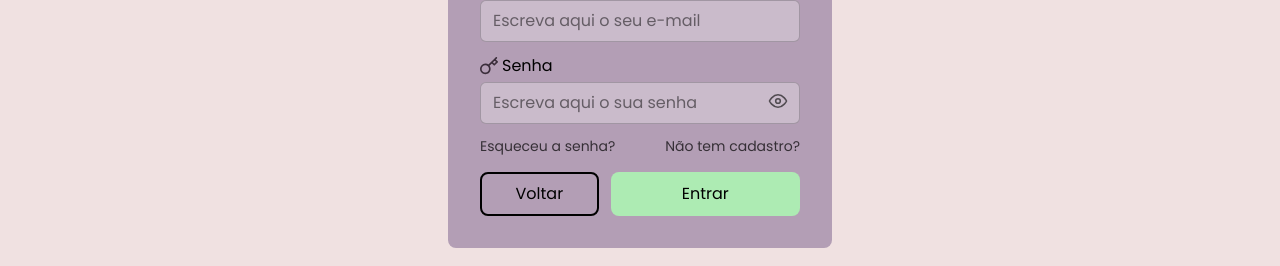
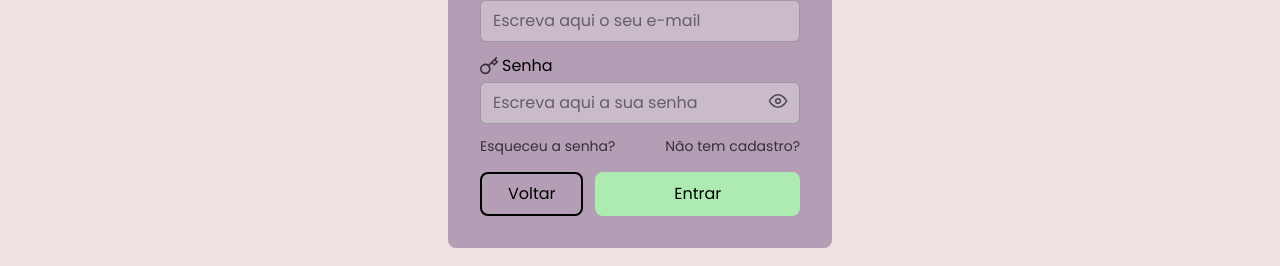
Before and after one commit to souza-luiza/UP, a Next.js app in the folder up-front/: page /login in a window 1280 px wide. Shown: the part 363-629 px from the top of the page. Built offline with nearby package versions, Linux system fonts and the light colour scheme.

Commit message:
ajustes em login e icons

```diff
--- a/up-front/src/app/components/Icons/AtSignIcon.tsx
+++ b/up-front/src/app/components/Icons/AtSignIcon.tsx
@@ -6,8 +6,8 @@ export default function AtSign({ primaryColor }: AtSignProps) {
     return (
         <div className="inline-flex justify-center items-center">
             <svg xmlns="http://www.w3.org/2000/svg" width="20" height="20" viewBox="0 0 24 24" fill="none">
-                <path d="M12 16C14.2091 16 16 14.2091 16 12C16 9.79086 14.2091 8 12 8C9.79086 8 8 9.79086 8 12C8 14.2091 9.79086 16 12 16Z" stroke="#3B2E3B" stroke-width="2" stroke-linecap="round" stroke-linejoin="round" />
-                <path d="M16 7.99999V13C16 13.7956 16.3161 14.5587 16.8787 15.1213C17.4413 15.6839 18.2044 16 19 16C19.7957 16 20.5587 15.6839 21.1213 15.1213C21.6839 14.5587 22 13.7956 22 13V12C21.9999 9.74302 21.2362 7.55247 19.8333 5.78452C18.4303 4.01658 16.4706 2.77521 14.2726 2.26229C12.0747 1.74936 9.76794 1.99503 7.72736 2.95936C5.68677 3.92368 4.03241 5.54995 3.03327 7.57371C2.03413 9.59748 1.74898 11.8997 2.22418 14.1061C2.69938 16.3125 3.90699 18.2932 5.65064 19.7263C7.39429 21.1593 9.57144 21.9603 11.8281 21.9991C14.0847 22.0379 16.2881 21.3122 18.08 19.94" stroke="#3B2E3B" stroke-width="2" stroke-linecap="round" stroke-linejoin="round" />
+                <path d="M12 16C14.2091 16 16 14.2091 16 12C16 9.79086 14.2091 8 12 8C9.79086 8 8 9.79086 8 12C8 14.2091 9.79086 16 12 16Z" stroke="#3B2E3B" strokeWidth="2" strokeLinecap="round" strokeLinejoin="round" />
+                <path d="M16 7.99999V13C16 13.7956 16.3161 14.5587 16.8787 15.1213C17.4413 15.6839 18.2044 16 19 16C19.7957 16 20.5587 15.6839 21.1213 15.1213C21.6839 14.5587 22 13.7956 22 13V12C21.9999 9.74302 21.2362 7.55247 19.8333 5.78452C18.4303 4.01658 16.4706 2.77521 14.2726 2.26229C12.0747 1.74936 9.76794 1.99503 7.72736 2.95936C5.68677 3.92368 4.03241 5.54995 3.03327 7.57371C2.03413 9.59748 1.74898 11.8997 2.22418 14.1061C2.69938 16.3125 3.90699 18.2932 5.65064 19.7263C7.39429 21.1593 9.57144 21.9603 11.8281 21.9991C14.0847 22.0379 16.2881 21.3122 18.08 19.94" stroke="#3B2E3B" strokeWidth="2" strokeLinecap="round" strokeLinejoin="round" />
             </svg>
         </div>
     );
--- a/up-front/src/app/components/Icons/KeyIcon.tsx
+++ b/up-front/src/app/components/Icons/KeyIcon.tsx
@@ -6,7 +6,7 @@ export default function Key({ primaryColor }: KeyProps) {
     return (
         <div className="inline-flex justify-center items-center">
             <svg xmlns="http://www.w3.org/2000/svg" width="18" height="18" viewBox="0 0 22 22" fill="none">
-                <path d="M19.9319 1L17.9319 3M17.9319 3L20.9319 6L17.4319 9.5L14.4319 6.5M17.9319 3L14.4319 6.5M10.3219 10.61C10.8383 11.1195 11.2487 11.726 11.5297 12.3948C11.8106 13.0635 11.9565 13.7813 11.9589 14.5066C11.9614 15.232 11.8203 15.9507 11.5438 16.6213C11.2674 17.2919 10.861 17.9012 10.3481 18.4141C9.83515 18.9271 9.22584 19.3334 8.55522 19.6099C7.8846 19.8864 7.16591 20.0275 6.44055 20.025C5.71518 20.0226 4.99746 19.8767 4.32871 19.5958C3.65995 19.3148 3.05338 18.9043 2.54392 18.388C1.54205 17.3507 0.987677 15.9614 1.00021 14.5193C1.01274 13.0772 1.59117 11.6977 2.61091 10.678C3.63066 9.65825 5.01013 9.07982 6.45221 9.06729C7.89429 9.05476 9.2836 9.60913 10.3209 10.611L10.3219 10.61ZM10.3219 10.61L14.4319 6.5" stroke="#3B2E3B" stroke-width="2" stroke-linecap="round" stroke-linejoin="round" />
+                <path d="M19.9319 1L17.9319 3M17.9319 3L20.9319 6L17.4319 9.5L14.4319 6.5M17.9319 3L14.4319 6.5M10.3219 10.61C10.8383 11.1195 11.2487 11.726 11.5297 12.3948C11.8106 13.0635 11.9565 13.7813 11.9589 14.5066C11.9614 15.232 11.8203 15.9507 11.5438 16.6213C11.2674 17.2919 10.861 17.9012 10.3481 18.4141C9.83515 18.9271 9.22584 19.3334 8.55522 19.6099C7.8846 19.8864 7.16591 20.0275 6.44055 20.025C5.71518 20.0226 4.99746 19.8767 4.32871 19.5958C3.65995 19.3148 3.05338 18.9043 2.54392 18.388C1.54205 17.3507 0.987677 15.9614 1.00021 14.5193C1.01274 13.0772 1.59117 11.6977 2.61091 10.678C3.63066 9.65825 5.01013 9.07982 6.45221 9.06729C7.89429 9.05476 9.2836 9.60913 10.3209 10.611L10.3219 10.61ZM10.3219 10.61L14.4319 6.5" stroke="#3B2E3B" strokeWidth="2" strokeLinecap="round" strokeLinejoin="round" />
             </svg>
         </div>
     );
--- a/up-front/src/app/components/Icons/UserIcon.tsx
+++ b/up-front/src/app/components/Icons/UserIcon.tsx
@@ -6,7 +6,7 @@ export default function User({ primaryColor }: UserProps) {
     return (
         <div className="inline-flex justify-center items-center">
             <svg xmlns="http://www.w3.org/2000/svg" width="16" height="18" viewBox="0 0 18 20" fill="none">
-                <path d="M17 19V17C17 15.9391 16.5786 14.9217 15.8284 14.1716C15.0783 13.4214 14.0609 13 13 13H5C3.93913 13 2.92172 13.4214 2.17157 14.1716C1.42143 14.9217 1 15.9391 1 17V19M13 5C13 7.20914 11.2091 9 9 9C6.79086 9 5 7.20914 5 5C5 2.79086 6.79086 1 9 1C11.2091 1 13 2.79086 13 5Z" stroke="#3B2E3B" stroke-width="2" stroke-linecap="round" stroke-linejoin="round" />
+                <path d="M17 19V17C17 15.9391 16.5786 14.9217 15.8284 14.1716C15.0783 13.4214 14.0609 13 13 13H5C3.93913 13 2.92172 13.4214 2.17157 14.1716C1.42143 14.9217 1 15.9391 1 17V19M13 5C13 7.20914 11.2091 9 9 9C6.79086 9 5 7.20914 5 5C5 2.79086 6.79086 1 9 1C11.2091 1 13 2.79086 13 5Z" stroke="#3B2E3B" strokeWidth="2" strokeLinecap="round" strokeLinejoin="round" />
             </svg>
         </div>
     );
--- a/up-front/src/app/login/page.tsx
+++ b/up-front/src/app/login/page.tsx
@@ -13,10 +13,14 @@ export default function LoginPage() {
     const [senha, setSenha] = useState("");
     const [mostrarSenha, setMostrarSenha] = useState(false);
 
-    function handleEntrar(e: React.FormEvent) {
+    function handleEntrar(e: React.SubmitEvent<HTMLFormElement>) {
         e.preventDefault();
+
+        // CHAMA PARA API AQUI
         console.log({ email, senha });
     }
+
+    const inputClass = "w-full px-3 py-2 rounded-md bg-white/30 border border-black/20 text-p text-black placeholder:text-black/50 focus:outline-none focus:ring-1 focus:ring-black/40";
 
     return (
         <div className="flex min-h-screen flex-col justify-between">
@@ -49,7 +53,7 @@ export default function LoginPage() {
                                 value={email}
                                 onChange={(e) => setEmail(e.target.value)}
                                 required
-                                className="w-full px-3 py-2 rounded-md bg-white/30 border border-black/20 text-p text-black placeholder:text-black/50 focus:outline-none focus:ring-1 focus:ring-black/40"
+                                className={inputClass}
                             />
                         </div>
 
@@ -61,11 +65,11 @@ export default function LoginPage() {
                             <div className="relative">
                                 <input
                                     type={mostrarSenha ? "text" : "password"}
-                                    placeholder="Escreva aqui o sua senha"
+                                    placeholder="Escreva aqui a sua senha"
                                     value={senha}
                                     onChange={(e) => setSenha(e.target.value)}
                                     required
-                                    className="w-full px-3 py-2 pr-10 rounded-md bg-white/30 border border-black/20 text-p text-black placeholder:text-black/50 focus:outline-none focus:ring-1 focus:ring-black/40"
+                                    className={`${inputClass} pr-10`}
                                 />
                                 <button
                                     type="button"
@@ -79,17 +83,19 @@ export default function LoginPage() {
                         </div>
 
                         <div className="flex justify-between">
-                            <span className="text-sm font-regular text-black/70 text-sm">Esqueceu a senha?</span>
-                            <a href="/register" className="text-sm font-regular text-black/70 text-sm hover:underline">
+                            <a href="/recuperar-senha" className="text-sm font-regular text-black/70 hover:underline cursor-pointer">
+                                Esqueceu a senha?
+                            </a>
+                            <a href="/register" className="text-sm font-regular text-black/70 hover:underline">
                                 Não tem cadastro?
                             </a>
                         </div>
 
-                        <div className="flex gap-3 mt-1">
-                            <Button variant="outline" href="/" className="flex-1">
+                        <div className="flex gap-3 mt-1 w-full">
+                            <Button variant="outline" href="/" className="w-1/3">
                                 Voltar
                             </Button>
-                            <Button variant="secondary" href="/login" className="flex-2">
+                            <Button type="submit" variant="secondary" className="w-2/3">
                                 Entrar
                             </Button>
                         </div>
```
